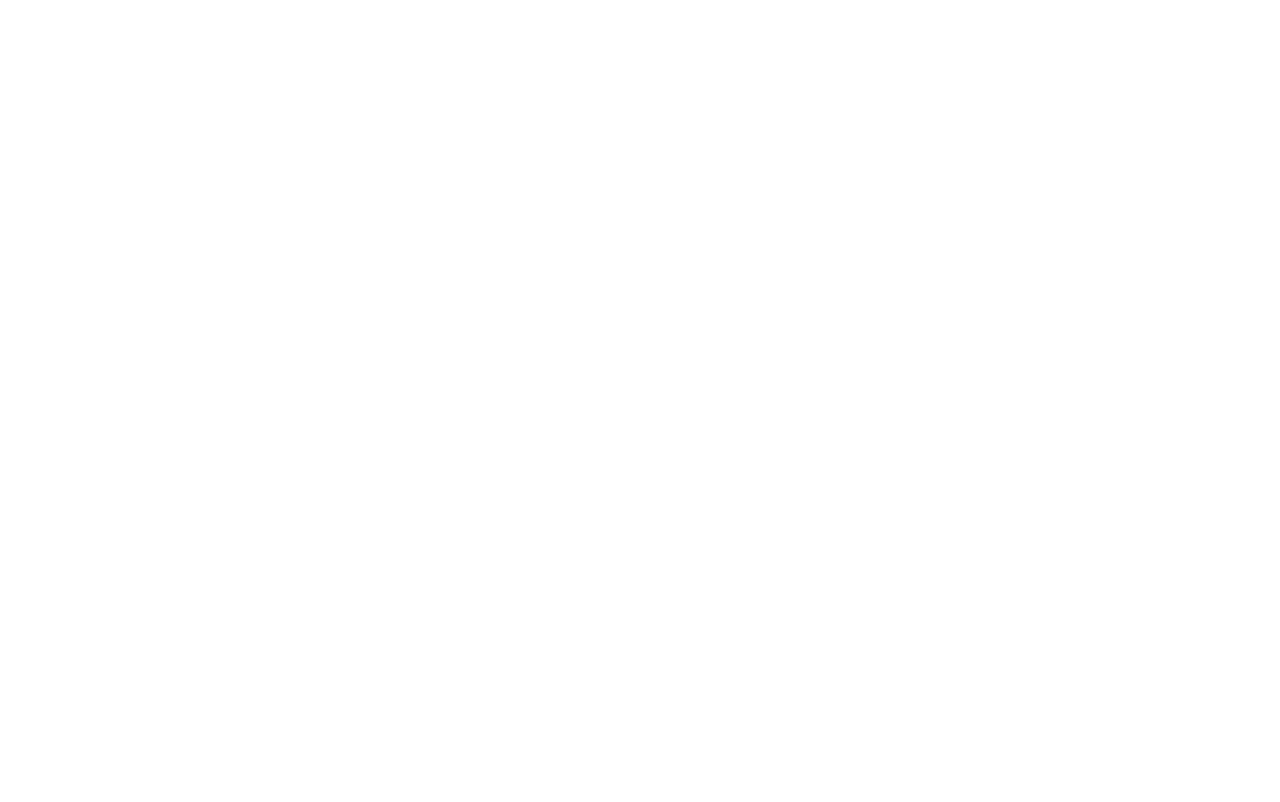
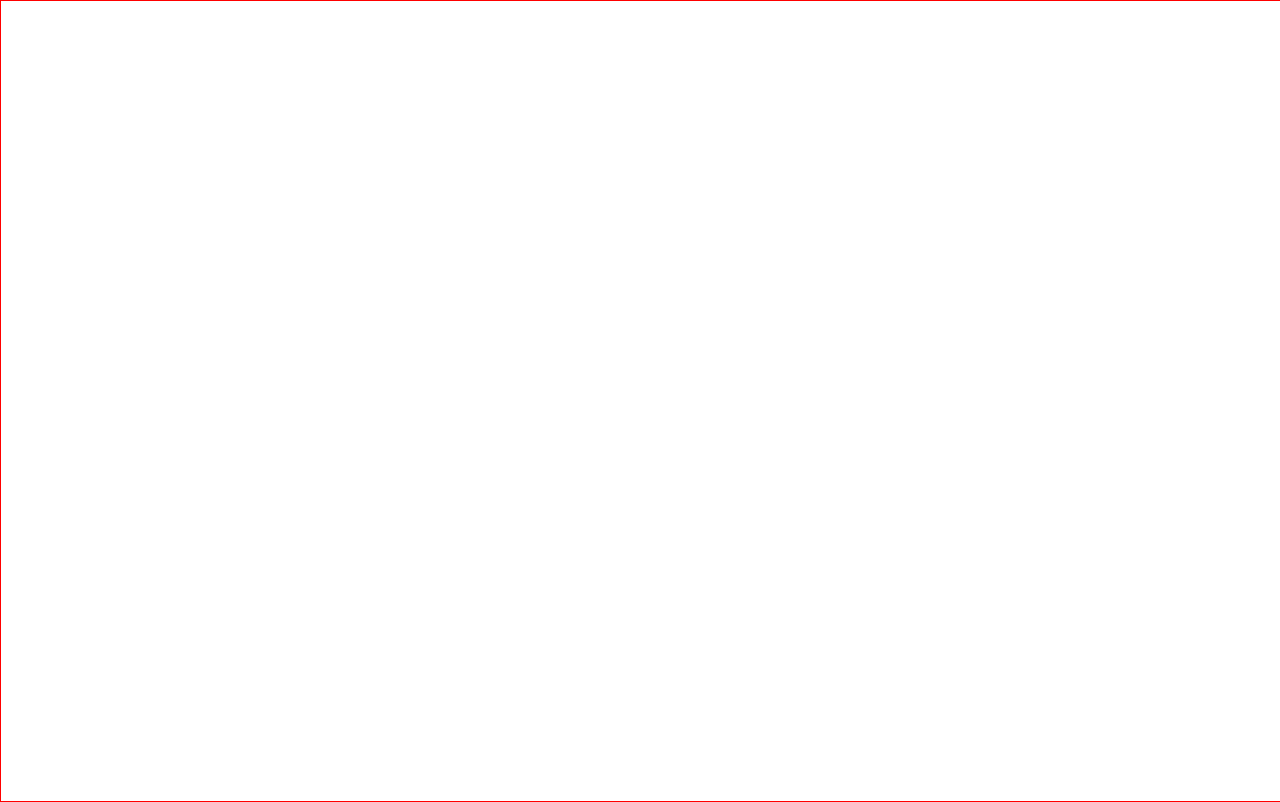
Before and after one commit to mengerfei/canvas-, a plain HTML site: page index.html in a window 1280 px wide. Drawn offline with Linux system fonts and the light colour scheme.

Commit message:
使用canvas画线

```diff
--- a/index.html
+++ b/index.html
@@ -9,10 +9,79 @@
 </head>
 
 <body>
+    <canvas id="canvas" width="100" height="100"></canvas>
+    <script>
+        //划线
+        let canvas = document.getElementById("canvas");
+        canvas.width = document.documentElement.clientWidth
+        canvas.height = document.documentElement.clientHeight
+        let ctx = canvas.getContext("2d");
+        let painting = false
+        ctx.fillStyle = "black";
+        ctx.strokeStyle = 'none'
 
+        canvas.onmousedown = () => {
+            painting = true
+        }
+
+        canvas.onmousemove = (e) => {
+            if (painting === true) {
+                ctx.beginPath();
+                ctx.arc(e.clientX - 5, e.clientY - 5, 10, 0, 2 * Math.PI);
+                ctx.stroke();
+                ctx.fill();
+                // ctx.fillRect(e.clientX , e.clientY, 10, 10);
+            } else {
+                console.log('什么都没有！！！')
+            }
+        }
+        canvas.onmouseup = () => {
+            painting = false
+        }
+
+
+
+
+
+
+
+
+
+
+
+
+
+        // canvas.onmousemove = (e) => {
+        //     // console.log(e.clientX) //获取鼠标位置  x坐标
+        //     // console.log(e.clientY) //获取鼠标位置  y坐标
+
+        //     ctx.fillRect(e.clientX - 5, e.clientY - 5, 10, 10);
+
+        // }
+        // //console.log(document.body.clientWidth)
+
+    </script>
+
+
+
+
+
+
+
+
+
+
+
+
+
+
+
+
+    <!-- ***div模拟canvas画板***
     <div id="canvas"></div>
     <script>
-        canvas.onclick = (e) => {
+        // canvas.onclick = (e) => {
+        canvas.onmousemove = (e) => {
             console.log(e)
             //console.log调试法
             console.log(e.clientX)
@@ -30,7 +99,7 @@
             div.style.background = 'black'
             canvas.appendChild(div)
         }
-    </script>
+    </script> -->
 </body>
 
 </html>
--- a/style.css
+++ b/style.css
@@ -4,6 +4,6 @@
   box-sizing: border-box;
 }
 #canvas {
-  height: 100vh;
-  /* border: 1px solid red; */
+  display: block;
+  border: 1px solid red;
 }
```
